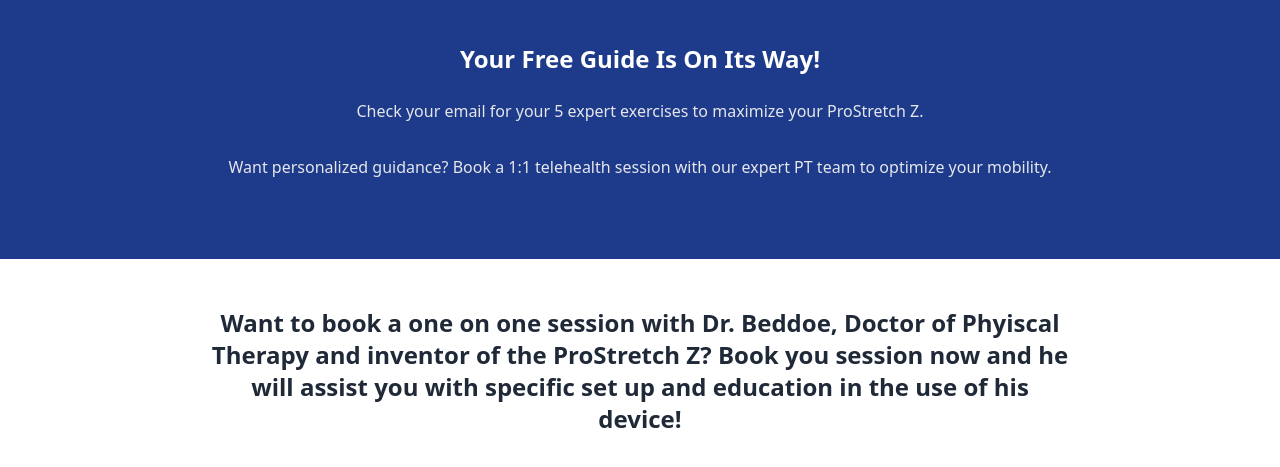
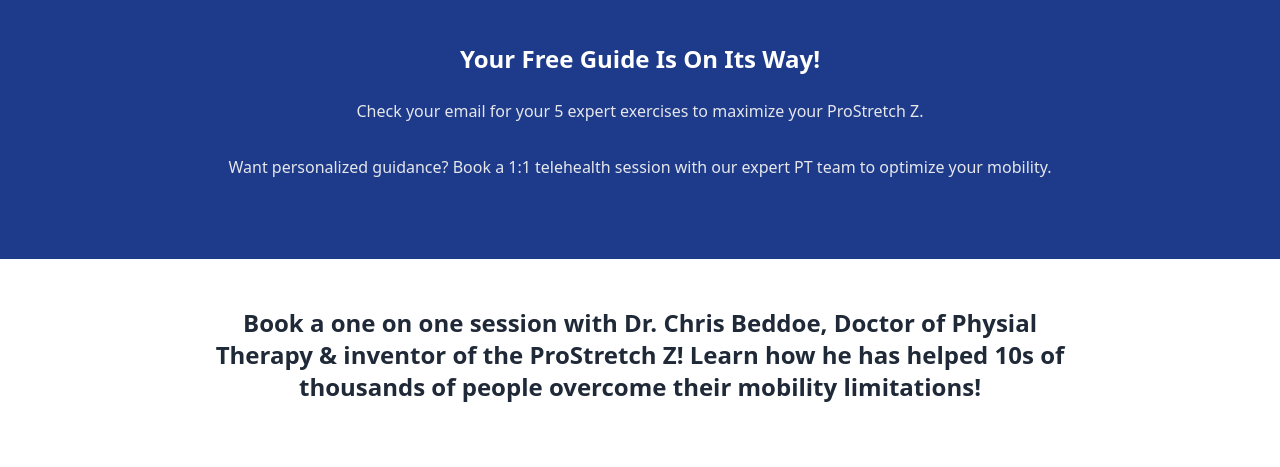
Before and after one commit to cbeddoe/Prostretch-Funnel, a plain HTML site: page thank-you.html in a window 1280 px wide. Shown: the part 105-572 px from the top of the page. Drawn offline with nearby package versions, Linux system fonts and the light colour scheme; a script that the page names is missing.

Commit message:
Update thank-you.html

```diff
--- a/thank-you.html
+++ b/thank-you.html
@@ -28,7 +28,7 @@
   <!-- Calendly Embed -->
   <section class="bg-white py-12">
     <div class="container mx-auto px-4 max-w-4xl">
-      <h2 class="text-2xl font-bold text-center mb-6 text-gray-800">Want to book a one on one session with Dr. Beddoe, Doctor of Phyiscal Therapy and inventor of the ProStretch Z? Book you session now and he will assist you with specific set up and education in the use of his device!</h2>
+      <h2 class="text-2xl font-bold text-center mb-6 text-gray-800">Book a one on one session with Dr. Chris Beddoe, Doctor of Physial Therapy & inventor of the ProStretch Z! Learn how he has helped 10s of thousands of people overcome their mobility limitations!</h2>
       <div class="calendly-inline-widget" data-url="https://calendly.com/chris-caretoyouhealth" style="min-width:320px;height:630px;"></div>
       <script type="text/javascript" src="https://assets.calendly.com/assets/external/widget.js"></script>
     </div>
```
